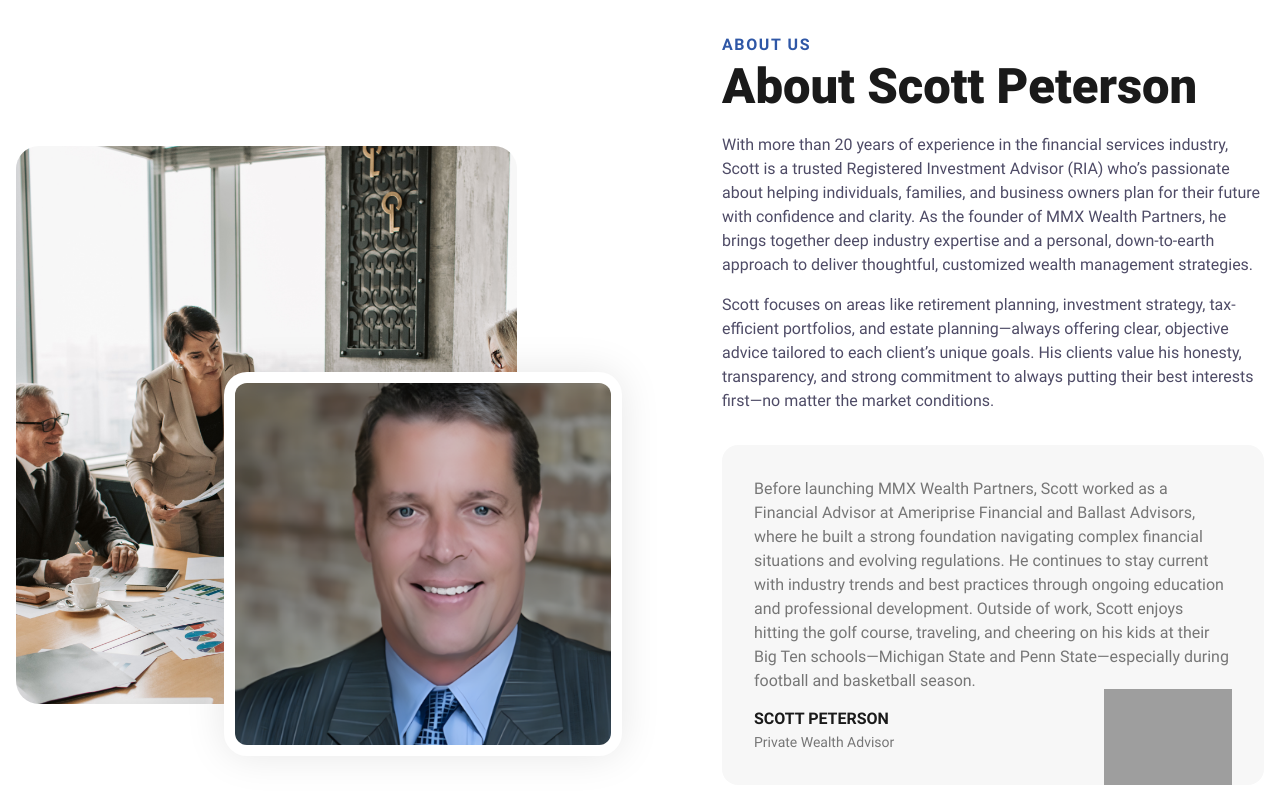
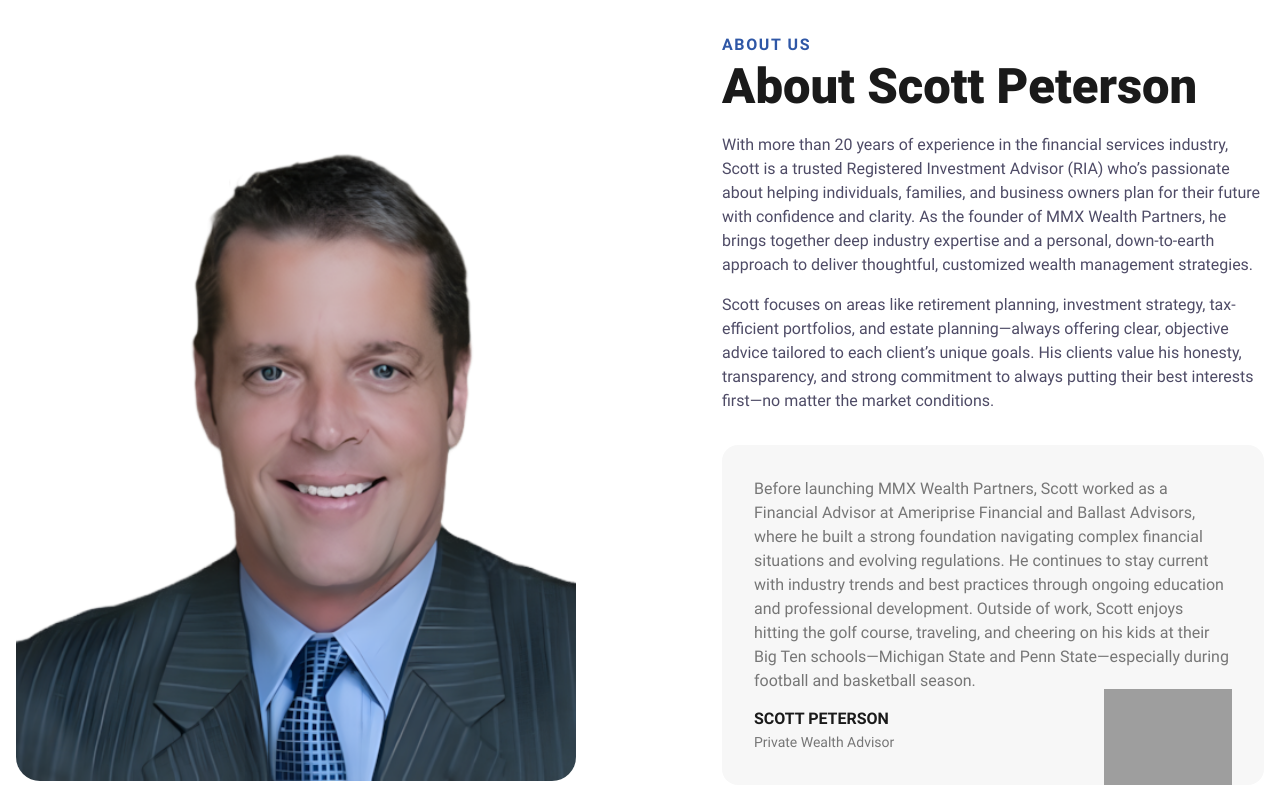
Before and after one commit to GetLaunchedAi/PetersonFinancial, an Eleventy site: page src/pages/about.html in a window 1280 px wide. Shown: the part 520-1320 px from the top of the page. Built offline with nearby package versions, Linux system fonts and the light colour scheme; Eleventy itself is replaced by a stand-in of ours; files that its build step writes are made by us from their sources; grey boxes are pictures that could not be loaded; files whose address does not match are found by name.

Commit message:
client changes

```diff
--- a/src/css/about.css
+++ b/src/css/about.css
@@ -17,44 +17,25 @@
     row-gap: 2.5rem;
   }
   #sbs .cs-left {
-    /* scaling the font size with the view width */
-    font-size: min(2.31vw, .7em);
-    /* using ems so we can use font size to scale the whole section */
-    width: 39.4375em;
-    height: 39.75em;
-    position: relative;
+    width: 100%;
+    max-width: 32.625em;
+    margin: 0 auto;
+    display: flex;
+    justify-content: center;
+    align-items: center;
   }
   #sbs .cs-picture {
+    width: 100%;
+    height: auto;
+    display: block;
+    overflow: hidden;
     border-radius: 1.5em;
-    /* clips img tag corners */
-    overflow: hidden;
-    position: absolute;
-    display: block;
   }
   #sbs .cs-picture img {
-    position: absolute;
-    top: 0;
-    left: 0;
-    height: 100%;
     width: 100%;
-    /* makes image act like a background image */
-    object-fit: cover;
-  }
-  #sbs .cs-picture1 {
-    width: 32.625em;
-    height: 36.3125em;
-    left: 0;
-    top: 0;
-  }
-  #sbs .cs-picture2 {
-    width: 25.875em;
-    height: 25em;
-    background-color: #fff;
-    box-shadow: rgba(0, 0, 0, 0.1) 0px 0px 40px;
-    /* 6px - 12px */
-    border: clamp(0.375em, 1.5vw, 0.75em) solid #ffffff;
-    right: 0;
-    bottom: 0;
+    height: auto;
+    display: block;
+    object-fit: contain;
   }
   #sbs .cs-right {
     margin: auto;
@@ -145,8 +126,10 @@
     gap: 3.25rem;
   }
   #sbs .cs-left {
-    font-size: min(1.2vw, 1em);
+    width: 45%;
+    max-width: 35rem;
     flex: none;
+    margin: 0;
   }
   #sbs .cs-right {
     margin: 0;
@@ -157,11 +140,6 @@
   body.dark-mode #sbs .cs-left:before,
   body.dark-mode #sbs .cs-left:after {
     background: var(--accent);
-  }
-  body.dark-mode #sbs .cs-picture2 {
-    background-color: var(--dark);
-    /* 6px - 12px */
-    border: clamp(0.375em, 1.5vw, 0.75em) solid var(--dark);
   }
   body.dark-mode #sbs .cs-topper {
     color: var(--primaryLight);
--- a/src/css/services.css
+++ b/src/css/services.css
@@ -696,7 +696,7 @@
     #faq-254 .cs-button-solid {
         font-size: 1rem;
         /* 46px - 56px */
-        line-height: clamp(2.875rem, 5.5vw, 3.5rem);
+        line-height: clamp(2.875rem, 5.5vw, 2.5rem);
         text-decoration: none;
         font-weight: 700;
         text-align: center;
--- a/src/pages/about.html
+++ b/src/pages/about.html
@@ -30,8 +30,7 @@ eleventyNavigation:
   <div class="cs-container">
     <!-- Left Image Section -->
     <div class="cs-left">
-      {% image './src/images/About/AboutImg1.png', 'house', 'cs-picture cs-picture1', 'lazy'%}
-      {% image './src/images/About/scott.png', 'house', 'cs-picture cs-picture2', 'lazy'%}
+      {% image './src/images/About/scott_transparent.png', 'Scott Peterson', 'cs-picture', 'lazy'%}
     </div>
     <!-- Right Content Section-->
     <div class="cs-right">
@@ -136,7 +135,7 @@ eleventyNavigation:
                         </span>
                     </button>
                     <p class="cs-item-p">
-                        You can schedule a free consultation by calling our office or filling out the contact form on this page. A licensed advisor will reach out within one business day to discuss your needs.
+                        You can schedule a free consultation by calling our office or filling out the contact form on this page. A representative from our team will reach out within one business day to schedule a time to speak to an advisor.
                     </p>
                 </li>
                 <li class="cs-faq-item">
```
Also changed, not shown: src/index.html (+1 -1 lines), src/pages/ServicePages/estate-planning.html (+3 -3 lines), src/pages/ServicePages/executive-compensation.html (+1 -1 lines), src/pages/ServicePages/financial-planning.html (+1 -1 lines), src/pages/ServicePages/investment-planning.html (+2 -2 lines), src/pages/ServicePages/retirement-planning.html (+2 -2 lines), src/pages/ServicePages/risk-management.html (+1 -1 lines), src/images/About/scott.jpg (deleted), src/images/About/scott_transparent.png (added).
